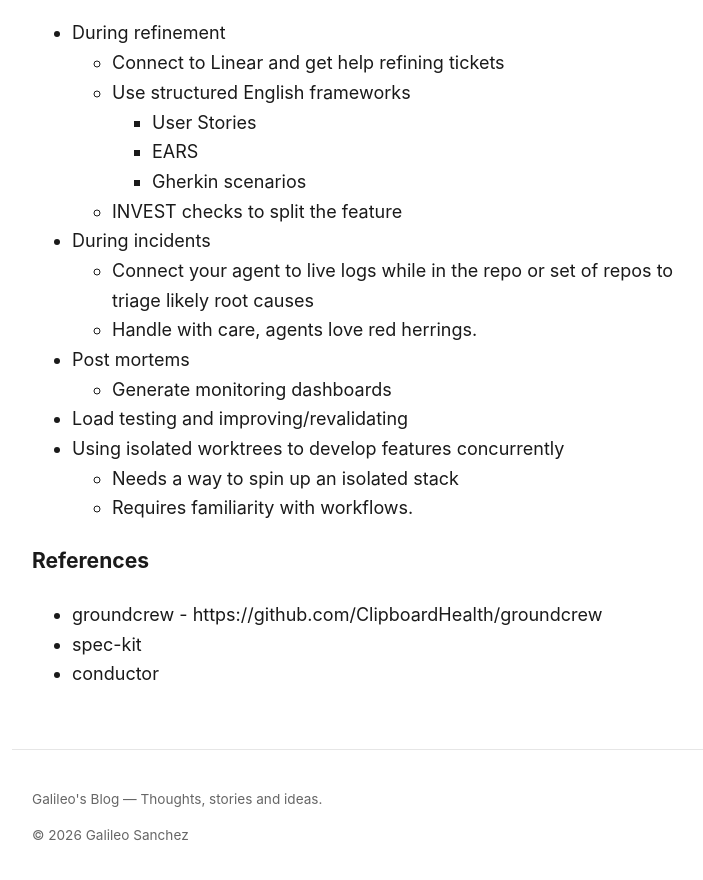
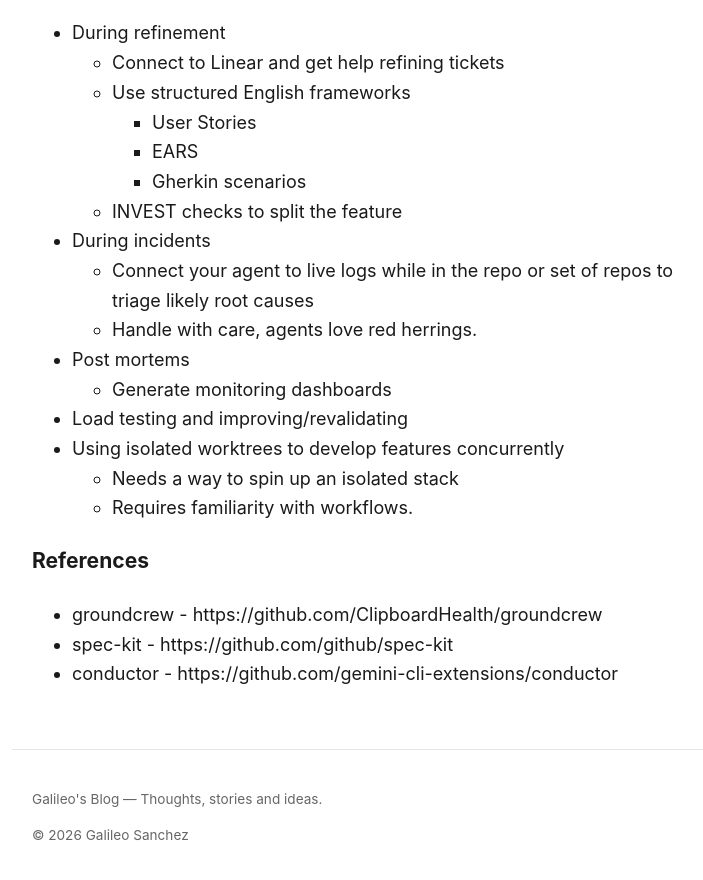
Before and after one commit to galileopy/blog, a Jekyll site: the page built from presentations/ai-assisted-coding-intro/outline.md, in a window 1280 px wide and 900 px high, scrolled down 5290 px. Shown: the top 880 px of the window, without its empty margins (268-971 px from the left). Built offline with Jekyll 4.4.1, drawn with Linux system fonts in a browser that asks for light colours; our own code applies the rules of GitHub Pages for plain Markdown files.

Commit message:
docs(presentations): add spec-kit and conductor links to references
Co-Authored-By: Claude Opus 5 <noreply@anthropic.com>

```diff
--- a/presentations/ai-assisted-coding-intro/index.html
+++ b/presentations/ai-assisted-coding-intro/index.html
@@ -439,12 +439,12 @@
       <article class="card">
         <span class="card-num">02</span>
         <h4 class="d-sm" style="margin-bottom:10px;">spec-kit</h4>
-        <p class="cap muted">Canned spec driven framework.</p>
+        <p class="cap muted">github.com/github/spec-kit</p>
       </article>
       <article class="card">
         <span class="card-num">03</span>
         <h4 class="d-sm" style="margin-bottom:10px;">conductor</h4>
-        <p class="cap muted">Canned spec driven framework.</p>
+        <p class="cap muted">github.com/gemini-cli-extensions/conductor</p>
       </article>
     </div>
   </div>
--- a/presentations/ai-assisted-coding-intro/outline.md
+++ b/presentations/ai-assisted-coding-intro/outline.md
@@ -189,5 +189,5 @@ It's about encoding what you do in prompts and then iterating automatically.
 ### References
 
 - groundcrew - https://github.com/ClipboardHealth/groundcrew
-- spec-kit
-- conductor
+- spec-kit - https://github.com/github/spec-kit
+- conductor - https://github.com/gemini-cli-extensions/conductor
```
